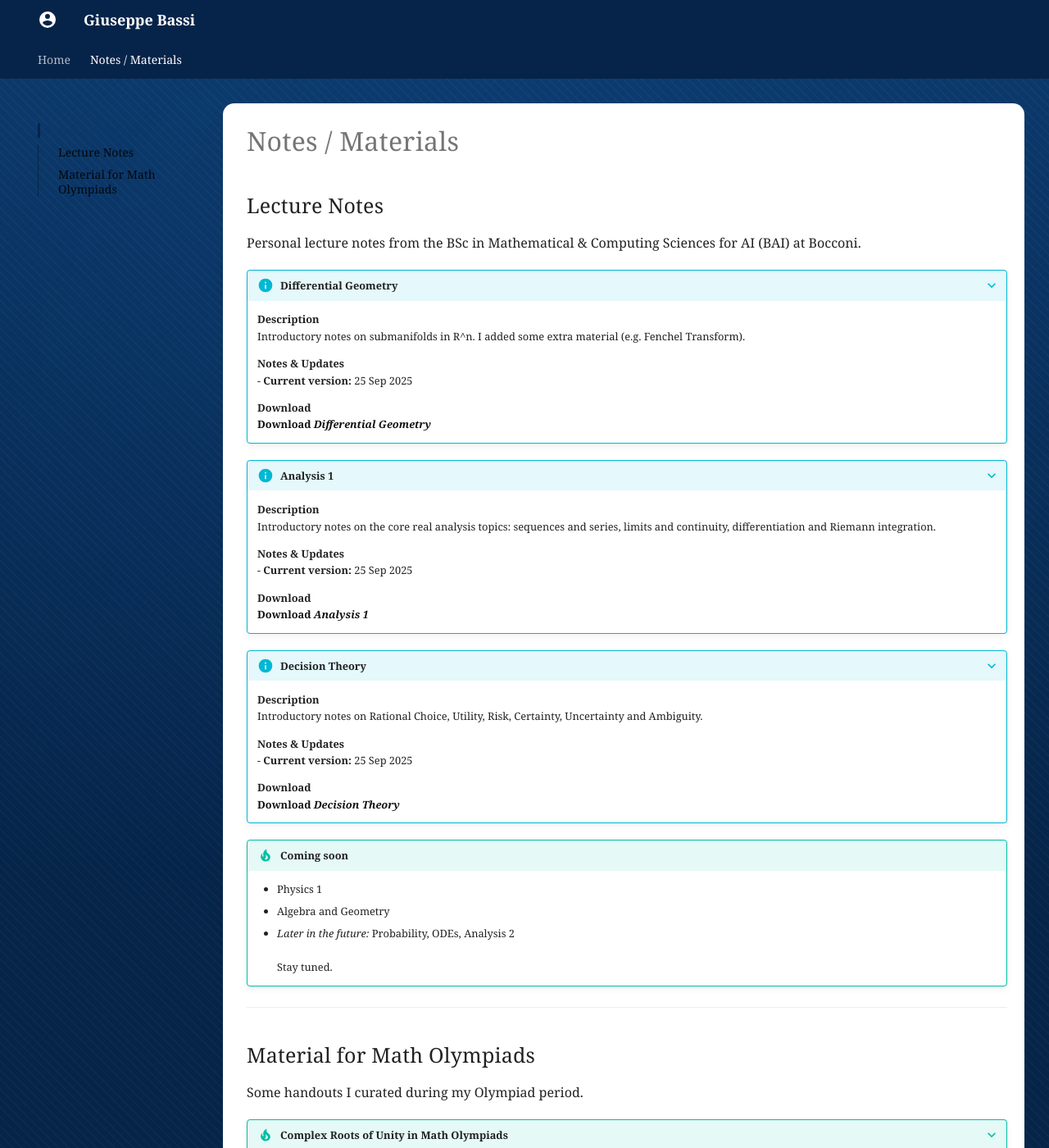
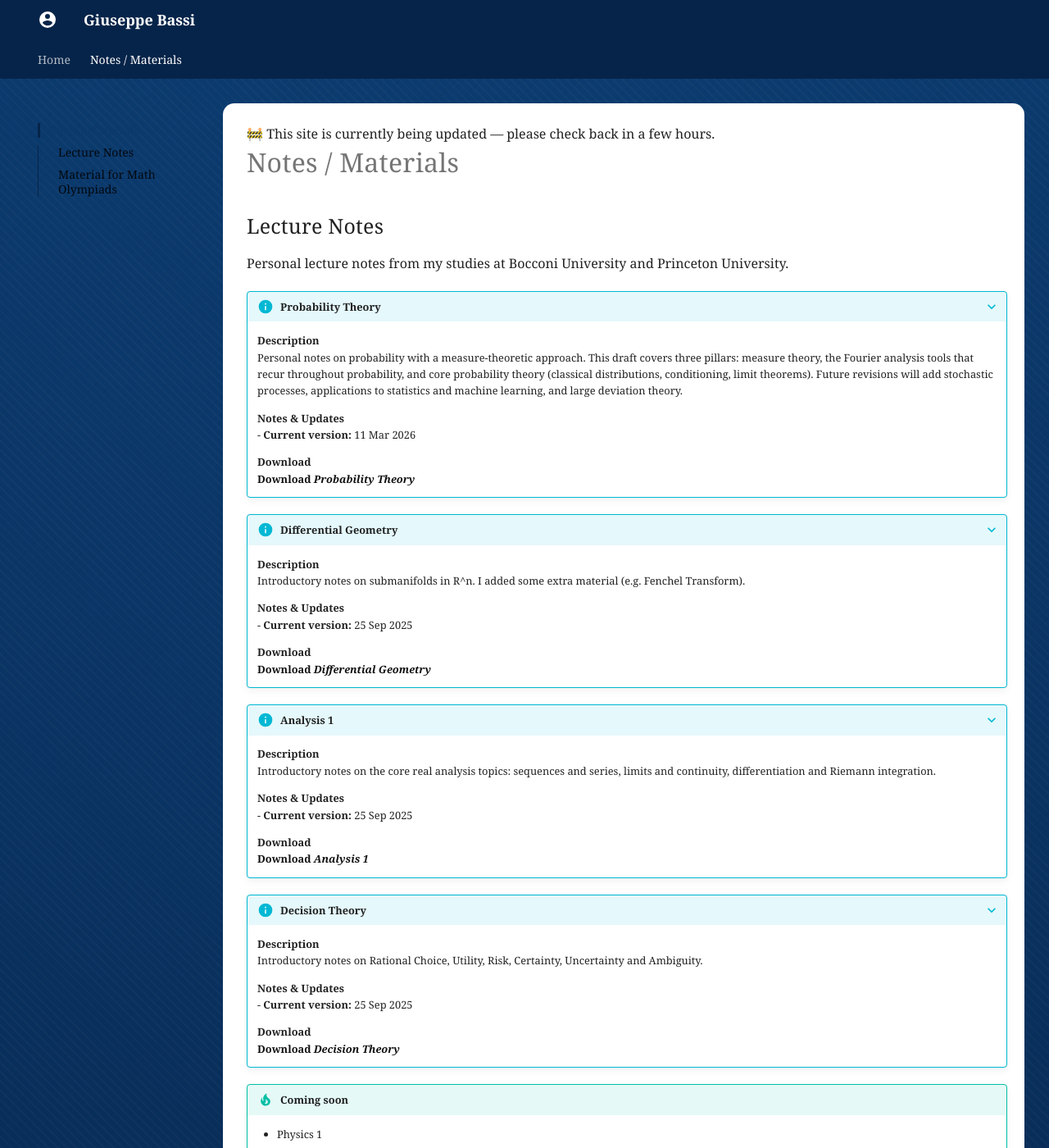
Before and after one commit to GiuseppeBassi/GiuseppeBassi.github.io, an MkDocs documentation site: the page built from docs/notes.md, in a window 1280 px wide and 1400 px high. Shown: the whole window at 82% size. Built offline with MkDocs 1.6.1 and Material for MkDocs 9.7.7, drawn with Linux system fonts in a browser that asks for light colours; some of the changed text lies outside the part shown.

Commit message:
Revise notes and add Math Olympiad resources
Updated lecture notes and added material for Math Olympiads.

```diff
--- a/docs/notes.md
+++ b/docs/notes.md
@@ -1,3 +1,79 @@
+<!-- MAINTENANCE BANNER START (rimuovi questo blocco quando l'aggiornamento è completo) -->
+<div class="maintenance-banner">
+  🚧 This site is currently being updated — please check back in a few hours.
+</div>
+<!-- MAINTENANCE BANNER END -->
+
+# Notes / Materials
+
+## Lecture Notes
+
+Personal lecture notes from my studies at Bocconi University and Princeton University.
+
+???+ info "Probability Theory"
+    **Description**
+    Personal notes on probability with a measure-theoretic approach. This draft covers three pillars: measure theory, the Fourier analysis tools that recur throughout probability, and core probability theory (classical distributions, conditioning, limit theorems). Future revisions will add stochastic processes, applications to statistics and machine learning, and large deviation theory.
+
+    **Notes & Updates**
+    - **Current version:** 11 Mar 2026
+
+    **Download**
+    <a class="download-link" href="../assets/PROBABILITY_THEORY.pdf" download>Download *Probability Theory*</a>
+
+???+ info "Differential Geometry"
+    **Description**
+    Introductory notes on submanifolds in R^n. I added some extra material (e.g. Fenchel Transform).
+
+    **Notes & Updates**
+    - **Current version:** 25 Sep 2025
+
+    **Download**
+    <a class="download-link" href="../assets/DIFFERENTIAL_GEOMETRY.pdf" download>Download *Differential Geometry*</a>
+
+???+ info "Analysis 1"
+    **Description**
+    Introductory notes on the core real analysis topics: sequences and series, limits and continuity, differentiation and Riemann integration.
+
+    **Notes & Updates**
+    - **Current version:** 25 Sep 2025
+
+    **Download**
+    <a class="download-link" href="../assets/ANALYSIS_1.pdf" download>Download *Analysis 1*</a>
+
+???+ info "Decision Theory"
+    **Description**
+    Introductory notes on Rational Choice, Utility, Risk, Certainty, Uncertainty and Ambiguity.
+
+    **Notes & Updates**
+    - **Current version:** 25 Sep 2025
+
+    **Download**
+    <a class="download-link" href="../assets/DECISION_THEORY.pdf" download>Download *Decision Theory*</a>
+
+!!! tip "Coming soon"
+    - Physics 1
+    - Algebra and Geometry
+    - *Later in the future:* Probability (continued), ODEs, Analysis 2
+    <br>Stay tuned.
+
+---
+
+## Material for Math Olympiads
+
+Some handouts I curated during my Olympiad period.
+
+???+ tip "Complex Roots of Unity in Math Olympiads"
+    **Description**
+    This work shows how complex roots of unity serve as an elegant bridge connecting the core areas of Olympiad mathematics: algebra, geometry, number theory, and combinatorics.
+
+    **Notes & Updates**
+    - **Current version:** 13 Apr 2025
+
+    **Download**
+    <a class="download-link" href="../assets/COMPLEX_ROOTS_OF_UNITY_IN_MATH_OLYMPIADS.pdf" download>Download *Complex Roots of Unity in Math Olympiads*</a>
+
+!!! tip "Coming soon"
+    More Olympiad material is coming — stay tuned.
 # Notes / Materials
 
 ## Lecture Notes
```
